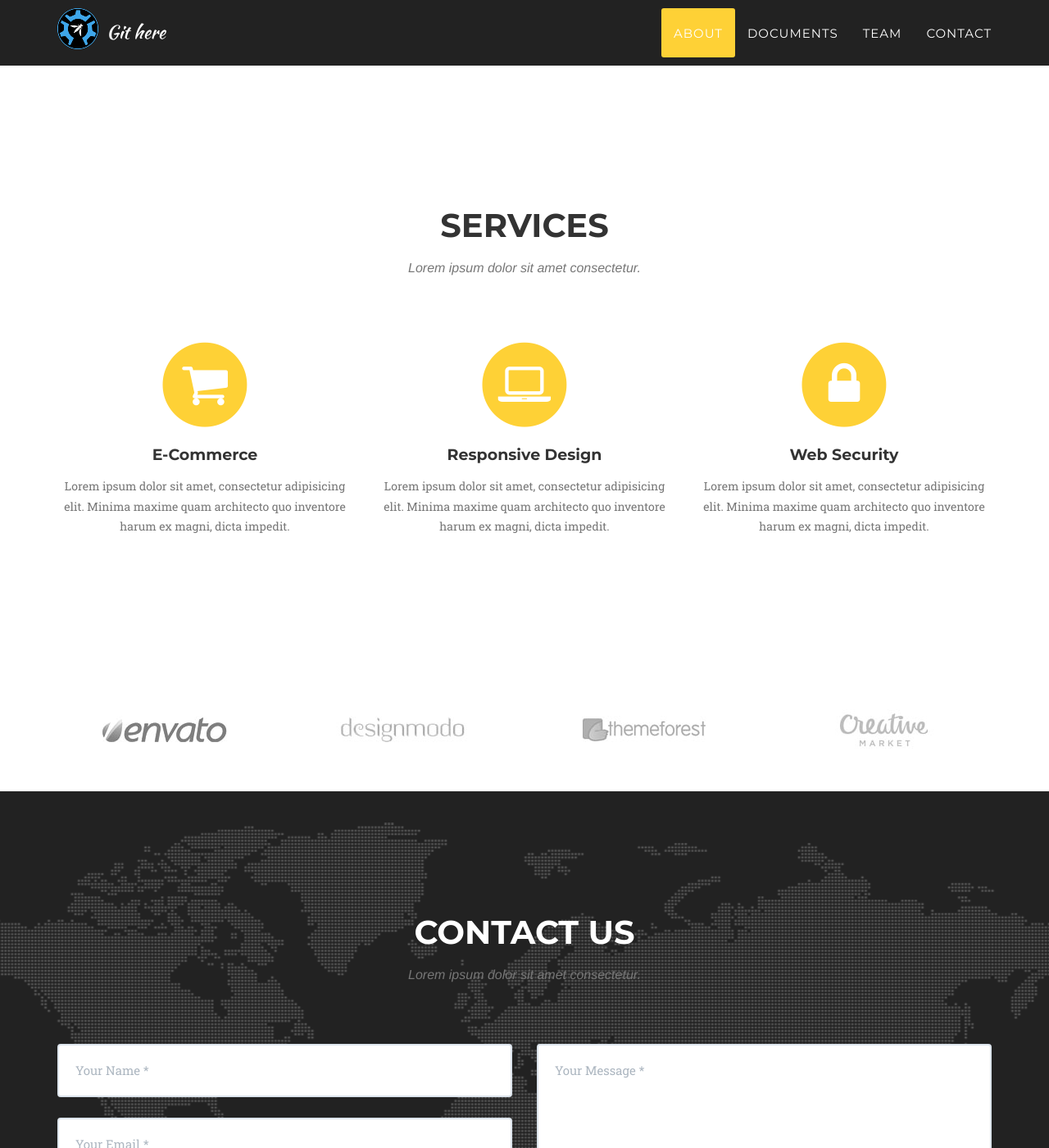
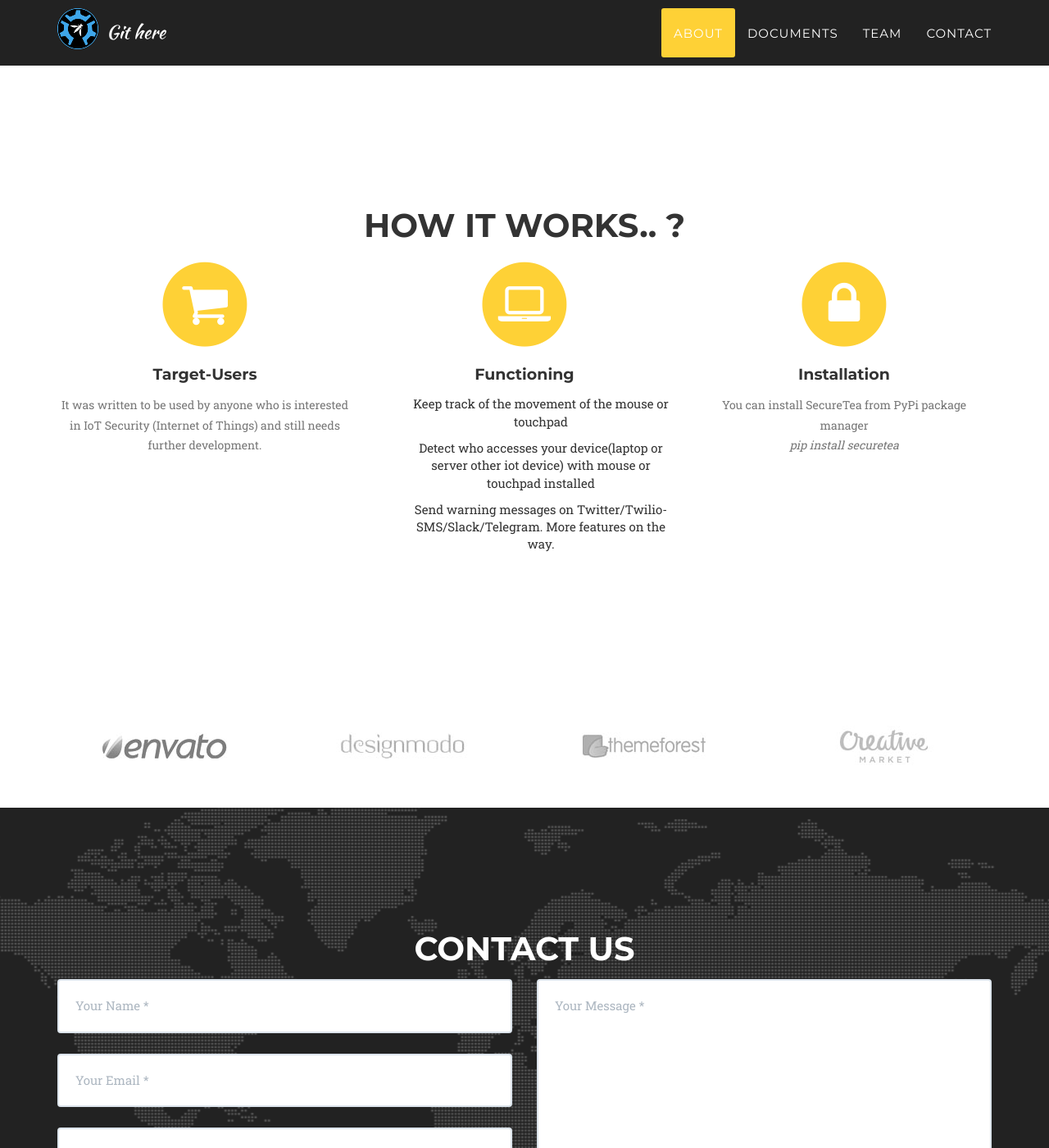
Before and after one commit to securetea/securetea-web, a Jekyll site: the page built from index.html, in a window 1280 px wide and 1400 px high, scrolled down 1825 px. Shown: the whole window at 82% size. Built offline with Jekyll 4.4.1, drawn with Linux system fonts in a browser that asks for light colours; some web fonts are replaced.

```diff
--- a/_includes/contact.html
+++ b/_includes/contact.html
@@ -3,7 +3,6 @@
             <div class="row">
                 <div class="col-lg-12 text-center">
                     <h2 class="section-heading">Contact Us</h2>
-                    <h3 class="section-subheading text-muted">Lorem ipsum dolor sit amet consectetur.</h3>
                 </div>
             </div>
             <div class="row">
--- a/_includes/footer.html
+++ b/_includes/footer.html
@@ -14,9 +14,9 @@
                 </div>
                 <div class="col-md-4">
                     <ul class="list-inline quicklinks">
-                        <li><a href="#">Privacy Policy</a>
+                        <li><a class="quicklinksc" href="#">Privacy Policy</a>
                         </li>
-                        <li><a href="#">Terms of Use</a>
+                        <li><a class="quicklinksc" href="#">Terms of Use</a>
                         </li>
                     </ul>
                 </div>
--- a/_includes/services.html
+++ b/_includes/services.html
@@ -3,8 +3,7 @@
         <div class="container">
             <div class="row">
                 <div class="col-lg-12 text-center">
-                    <h2 class="section-heading">Services</h2>
-                    <h3 class="section-subheading text-muted">Lorem ipsum dolor sit amet consectetur.</h3>
+                    <h2 class="section-heading">How it works.. ?</h2>
                 </div>
             </div>
             <div class="row text-center">
@@ -13,24 +12,31 @@
                         <i class="fa fa-circle fa-stack-2x text-primary"></i>
                         <i class="fa fa-shopping-cart fa-stack-1x fa-inverse"></i>
                     </span>
-                    <h4 class="service-heading">E-Commerce</h4>
-                    <p class="text-muted">Lorem ipsum dolor sit amet, consectetur adipisicing elit. Minima maxime quam architecto quo inventore harum ex magni, dicta impedit.</p>
+                    <h4 class="service-heading">Target-Users</h4>
+                    <p class="text-muted">It was written to be used by anyone who is interested in IoT Security (Internet of Things) and still needs further development.</p>
                 </div>
                 <div class="col-md-4">
                     <span class="fa-stack fa-4x">
                         <i class="fa fa-circle fa-stack-2x text-primary"></i>
                         <i class="fa fa-laptop fa-stack-1x fa-inverse"></i>
                     </span>
-                    <h4 class="service-heading">Responsive Design</h4>
-                    <p class="text-muted">Lorem ipsum dolor sit amet, consectetur adipisicing elit. Minima maxime quam architecto quo inventore harum ex magni, dicta impedit.</p>
+                    <h4 class="service-heading">Functioning</h4>
+                    <p class="text-muted">
+                        <ul> Keep track of the movement of the mouse or touchpad</ul>
+                            <ul>Detect who accesses your device(laptop or server other iot device) with mouse or touchpad installed</ul>
+                            <ul> Send warning messages on Twitter/Twilio-SMS/Slack/Telegram. More features on the way.</ul>
+                    </p>
                 </div>
                 <div class="col-md-4">
                     <span class="fa-stack fa-4x">
                         <i class="fa fa-circle fa-stack-2x text-primary"></i>
                         <i class="fa fa-lock fa-stack-1x fa-inverse"></i>
                     </span>
-                    <h4 class="service-heading">Web Security</h4>
-                    <p class="text-muted">Lorem ipsum dolor sit amet, consectetur adipisicing elit. Minima maxime quam architecto quo inventore harum ex magni, dicta impedit.</p>
+                    <h4 class="service-heading">Installation</h4>
+                    <p class="text-muted">You can install SecureTea from PyPi package manager <br>
+                        <i>pip install securetea
+                        </i>
+                    </p>
                 </div>
             </div>
         </div>
```
Also changed, not shown: _includes/css/agency.css (+7 -0 lines).
